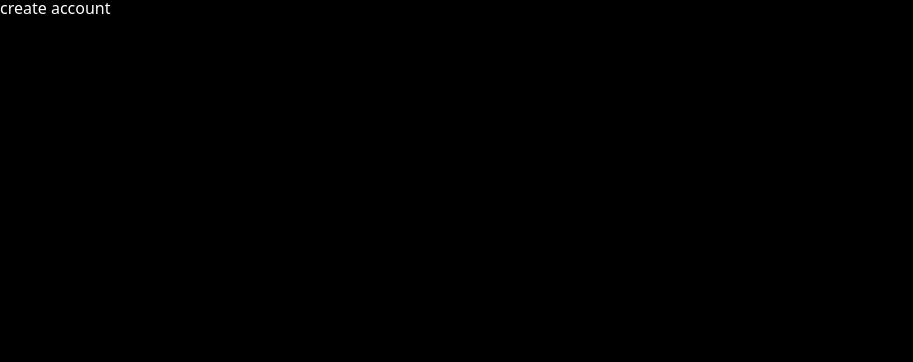
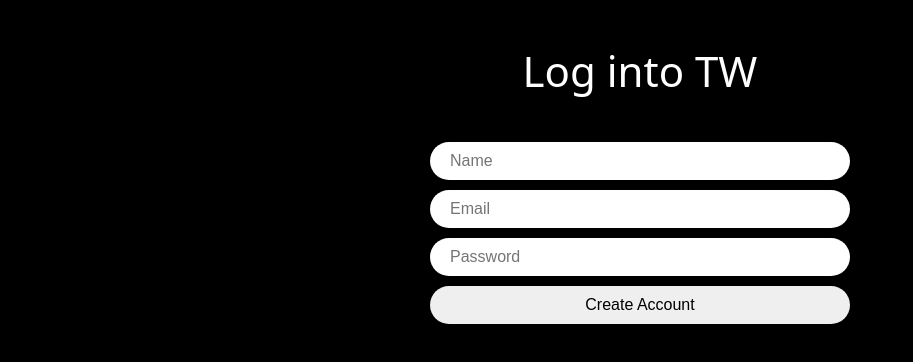
Before and after one commit to ksgn1514/twitter-clone, a React (Vite) app: page /create-account in a window 1280 px wide. Shown: the top 362 px of the page, without its empty margins (0-913 px from the left). Built offline with nearby package versions, Linux system fonts and the light colour scheme.

Commit message:
create account - Forms & UI

```diff
--- a/src/App.tsx
+++ b/src/App.tsx
@@ -4,7 +4,7 @@
 import Profile from "./routes/profile";
 import Login from "./routes/login";
 import CreateAccount from "./routes/create-account";
-import { createGlobalStyle } from "styled-components";
+import { createGlobalStyle, styled } from "styled-components";
 import reset from "styled-reset";
 import { useEffect, useState } from "react";
 import LoadingScreen from "./components/loading-screen";
@@ -47,6 +47,12 @@
   }
 `;
 
+const Wrapper = styled.div`
+  height: 100vh;
+  display: flex;
+  justify-content: center;
+`;
+
 function App() {
   const [isLoading, setLoading] = useState(true);
   const init = async () => {
@@ -58,10 +64,10 @@
   }, []);
 
   return (
-    <>
+    <Wrapper>
       <GlobalStyles />
       {isLoading ? <LoadingScreen /> : <RouterProvider router={router} />}
-    </>
+    </Wrapper>
   );
 }
 
--- a/src/routes/create-account.tsx
+++ b/src/routes/create-account.tsx
@@ -1,3 +1,111 @@
-export default function Login() {
-  return <h1>create account</h1>;
+import { useState } from "react";
+import { styled } from "styled-components";
+
+const Wrapper = styled.div`
+  height: 100%;
+  display: flex;
+  flex-direction: column;
+  align-items: center;
+  width: 420px;
+  padding: 50px 0px;
+`;
+
+const Title = styled.h1`
+  font-size: 42px;
+`;
+
+const Form = styled.form`
+  margin-top: 50px;
+  display: flex;
+  flex-direction: column;
+  gap: 10px;
+  width: 100%;
+`;
+
+const Input = styled.input`
+  padding: 10px 20px;
+  border-radius: 50px;
+  border: none;
+  width: 100%;
+  font-size: 16px;
+  &[type="submit"] {
+    cursor: pointer;
+    &:hover {
+      opacity: 0.8;
+    }
+  }
+`;
+
+const Error = styled.span`
+  font-weight: 600;
+  color: tomato;
+`;
+
+export default function CreateAccount() {
+  const [isLoading, setLoading] = useState(false);
+  const [name, setName] = useState("");
+  const [email, setEmail] = useState("");
+  const [password, setLPassword] = useState("");
+  const [error, setError] = useState("");
+
+  const onChange = (e: React.ChangeEvent<HTMLInputElement>) => {
+    const {
+      target: { name, value },
+    } = e;
+    if (name === "name") {
+      setName(value);
+    } else if (name === "email") {
+      setEmail(value);
+    } else if (name === "password") {
+      setLPassword(value);
+    }
+  };
+
+  const onSubmit = (e: React.FormEvent<HTMLFormElement>) => {
+    e.preventDefault();
+    try {
+      // create an account
+      // set the name of the user
+      // redirect to the home page
+    } catch (error) {
+      //set error
+    } finally {
+      setLoading(false);
+    }
+  };
+
+  return (
+    <Wrapper>
+      <Title>Log into TW</Title>
+      <Form onSubmit={onSubmit}>
+        <Input
+          onChange={onChange}
+          name="name"
+          value={name}
+          placeholder="Name"
+          type="text"
+        />
+        <Input
+          onChange={onChange}
+          name="email"
+          value={email}
+          placeholder="Email"
+          type="email"
+        />
+        <Input
+          onChange={onChange}
+          name="password"
+          value={password}
+          placeholder="Password"
+          type="password"
+          required
+        />
+        <Input
+          type="submit"
+          value={isLoading ? "Loading..." : "Create Account"}
+        />
+      </Form>
+      {error !== "" ? <Error>{}</Error> : null}
+    </Wrapper>
+  );
 }
```
